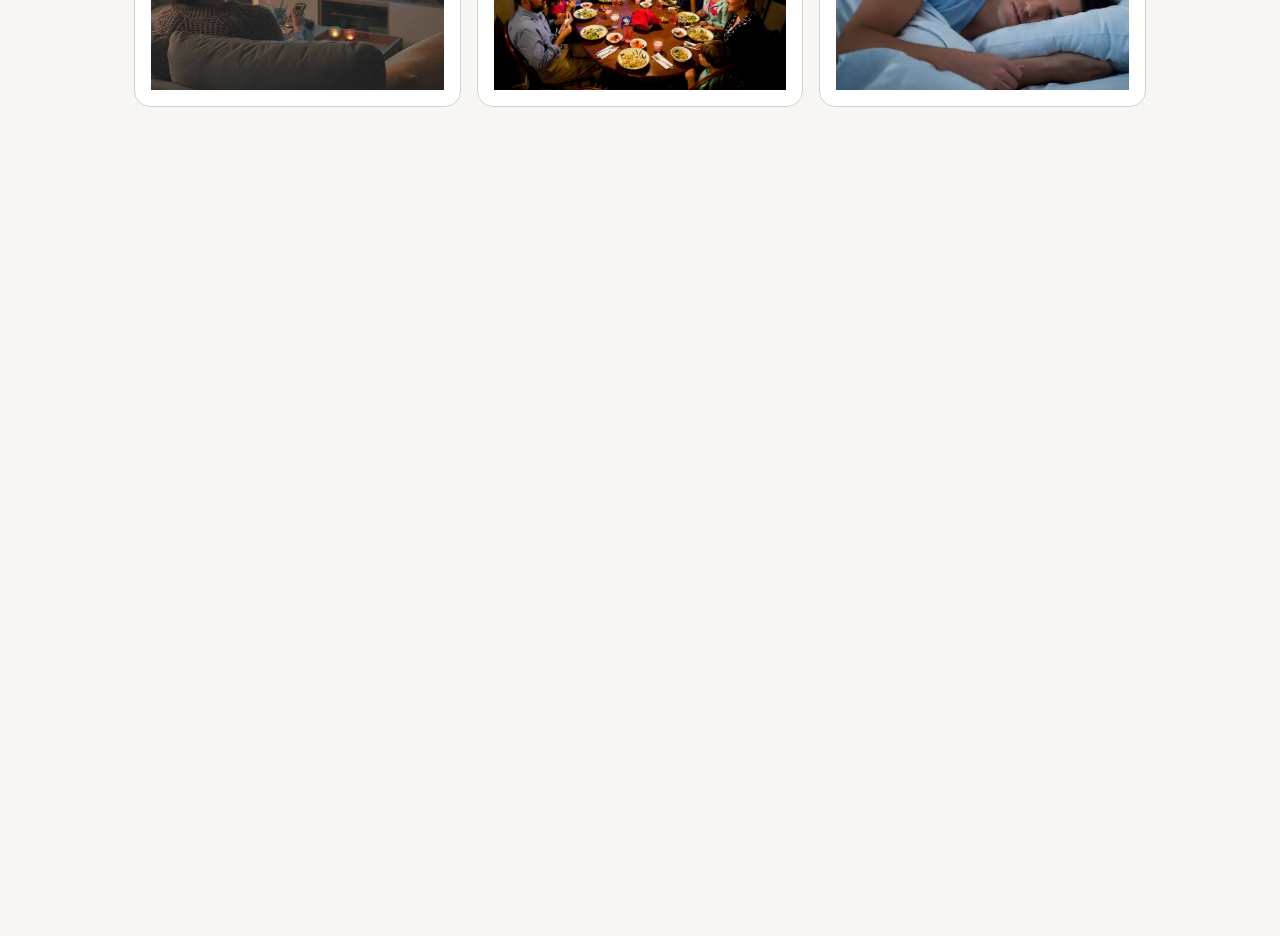
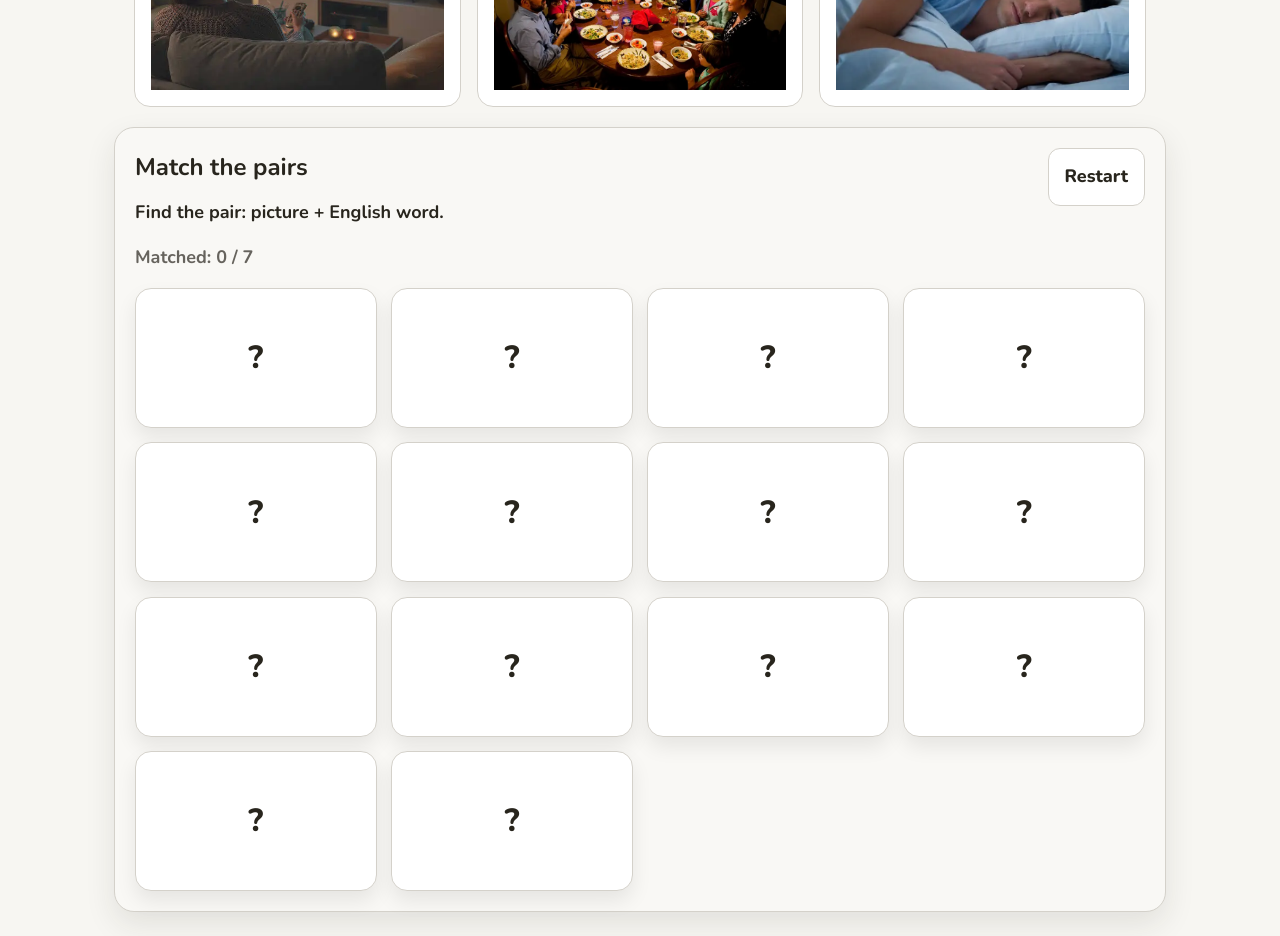
Before and after one commit to NatalinaMatioshko/english-simple-trainer, a React (Vite) app: page /lesson-17 in a window 1280 px wide. Shown: the part 7480-8416 px from the top of the page. Before the commit the page ends 7631 px from the top, so only its background shows below. Built offline with nearby package versions, Linux system fonts and the light colour scheme.

Commit message:
add flip cards match game

```diff
--- /dev/null
+++ b/src/components/VocabularyMatchGame.tsx
@@ -0,0 +1,167 @@
+import { useMemo, useState } from "react";
+import "../styles/lesson17.css";
+
+type Pair = {
+  id: number;
+  word: string;
+  image: string;
+};
+
+type Card = {
+  id: string;
+  pairId: number;
+  type: "image" | "word";
+  word: string;
+  image: string;
+};
+
+const pairs: Pair[] = [
+  { id: 1, word: "play", image: "play.webp" },
+  { id: 2, word: "have", image: "have.webp" },
+  { id: 3, word: "cook", image: "cook.webp" },
+  { id: 4, word: "buy", image: "buy.webp" },
+  { id: 5, word: "live", image: "live.webp" },
+  { id: 6, word: "drive", image: "drive.webp" },
+  { id: 7, word: "take", image: "take.webp" },
+];
+
+const imgPath = (fileName: string) =>
+  `${import.meta.env.BASE_URL}images/${fileName}`;
+
+const matchSound = `${import.meta.env.BASE_URL}sounds/match.mp3`;
+
+const shuffle = <T,>(array: T[]) => [...array].sort(() => Math.random() - 0.5);
+
+const buildDeck = () =>
+  shuffle(
+    pairs.flatMap((pair) => [
+      {
+        id: `${pair.id}-image`,
+        pairId: pair.id,
+        type: "image" as const,
+        word: pair.word,
+        image: pair.image,
+      },
+      {
+        id: `${pair.id}-word`,
+        pairId: pair.id,
+        type: "word" as const,
+        word: pair.word,
+        image: pair.image,
+      },
+    ]),
+  );
+
+export default function VocabularyMatchGame() {
+  const [cards, setCards] = useState<Card[]>(() => buildDeck());
+  const [flipped, setFlipped] = useState<string[]>([]);
+  const [matched, setMatched] = useState<number[]>([]);
+  const [locked, setLocked] = useState(false);
+
+  const matchedCount = useMemo(() => matched.length, [matched]);
+
+  const playMatchSound = () => {
+    const audio = new Audio(matchSound);
+    audio.play().catch(() => {});
+  };
+
+  const resetTurn = () => {
+    setFlipped([]);
+    setLocked(false);
+  };
+
+  const handleCardClick = (card: Card) => {
+    if (locked) return;
+    if (flipped.includes(card.id)) return;
+    if (matched.includes(card.pairId)) return;
+    if (flipped.length === 2) return;
+
+    const nextFlipped = [...flipped, card.id];
+    setFlipped(nextFlipped);
+
+    if (nextFlipped.length === 2) {
+      setLocked(true);
+
+      const first = cards.find((c) => c.id === nextFlipped[0]);
+      const second = cards.find((c) => c.id === nextFlipped[1]);
+
+      if (first && second && first.pairId === second.pairId) {
+        setTimeout(() => {
+          setMatched((prev) =>
+            prev.includes(first.pairId) ? prev : [...prev, first.pairId],
+          );
+          playMatchSound();
+          resetTurn();
+        }, 850);
+      } else {
+        setTimeout(() => {
+          resetTurn();
+        }, 850);
+      }
+    }
+  };
+
+  const restart = () => {
+    setCards(buildDeck());
+    setFlipped([]);
+    setMatched([]);
+    setLocked(false);
+  };
+
+  return (
+    <section className="panel vocab-match">
+      <div className="vocab-match-header">
+        <div>
+          <h2>Match the pairs</h2>
+          <p className="vocab-match-note">
+            Find the pair: picture + English word.
+          </p>
+        </div>
+
+        <button
+          className="action-btn secondary"
+          onClick={restart}
+          type="button"
+        >
+          Restart
+        </button>
+      </div>
+
+      <div className="vocab-match-stats">
+        <span>
+          Matched: {matchedCount} / {pairs.length}
+        </span>
+      </div>
+
+      <div className="match-grid">
+        {cards.map((card) => {
+          const isOpen =
+            flipped.includes(card.id) || matched.includes(card.pairId);
+
+          return (
+            <button
+              key={card.id}
+              className={`match-card ${isOpen ? "flipped" : ""}`}
+              onClick={() => handleCardClick(card)}
+              type="button"
+            >
+              <div className="match-card-inner">
+                <div className="match-card-front">
+                  <span>?</span>
+                </div>
+
+                <div className="match-card-back">
+                  {card.type === "image" ? (
+                    <img src={imgPath(card.image)} alt={card.word} />
+                  ) : (
+                    <span>{card.word}</span>
+                  )}
+                </div>
+              </div>
+            </button>
+          );
+        })}
+      </div>
+    </section>
+  );
+}
--- a/src/pages/Lesson17.tsx
+++ b/src/pages/Lesson17.tsx
@@ -5,6 +5,7 @@ import Lesson17Quiz from "../components/Lesson17Quiz";
 import "../styles/lesson17.css";
 import ScrollToTopButton from "../components/ScrollToTopButton";
 import VocabularyFlashcards from "../components/VocabularyFlashcards";
+import VocabularyMatchGame from "../components/VocabularyMatchGame";
 
 export default function Lesson17() {
   return (
@@ -71,8 +72,8 @@ export default function Lesson17() {
         </article> */}
       </section>
       <section>
-        {" "}
         <VocabularyFlashcards />
+        <VocabularyMatchGame />
       </section>
 
       <ScrollToTopButton />
--- a/src/styles/lesson17.css
+++ b/src/styles/lesson17.css
@@ -289,3 +289,104 @@
   object-fit: cover;
   display: block;
 }
+/* =====VocabularyMatchGame========== */
+.vocab-match {
+  display: grid;
+  gap: 1rem;
+  padding: 1.25rem;
+}
+
+.vocab-match-header {
+  display: flex;
+  justify-content: space-between;
+  align-items: flex-start;
+  gap: 1rem;
+}
+
+.vocab-match-note,
+.vocab-match-stats {
+  margin: 0;
+  font-weight: 700;
+}
+
+.vocab-match-stats {
+  color: var(--color-text-muted);
+}
+
+.match-grid {
+  display: grid;
+  grid-template-columns: repeat(4, minmax(0, 1fr));
+  gap: 0.9rem;
+}
+
+.match-card {
+  border: 0;
+  padding: 0;
+  background: transparent;
+  cursor: pointer;
+  perspective: 1000px;
+  min-height: 140px;
+}
+
+.match-card-inner {
+  position: relative;
+  width: 100%;
+  height: 140px;
+  transform-style: preserve-3d;
+  transition: transform 0.6s;
+}
+
+.match-card.flipped .match-card-inner {
+  transform: rotateY(180deg);
+}
+
+.match-card-front,
+.match-card-back {
+  position: absolute;
+  inset: 0;
+  display: flex;
+  align-items: center;
+  justify-content: center;
+  border-radius: 16px;
+  backface-visibility: hidden;
+  overflow: hidden;
+  border: 1px solid var(--color-border);
+  box-shadow: 0 10px 20px rgba(0, 0, 0, 0.08);
+}
+
+.match-card-front {
+  background: var(--color-surface-2);
+  font-size: 2rem;
+  font-weight: 900;
+  color: var(--color-text);
+}
+
+.match-card-back {
+  transform: rotateY(180deg);
+  background: var(--color-primary);
+  color: #fff;
+}
+
+.match-card-back img {
+  width: 100%;
+  height: 100%;
+  object-fit: cover;
+  display: block;
+}
+
+.match-card-back span {
+  font-size: 1.1rem;
+  font-weight: 800;
+  text-align: center;
+  padding: 0.6rem;
+}
+
+@media (max-width: 900px) {
+  .match-grid {
+    grid-template-columns: repeat(2, minmax(0, 1fr));
+  }
+
+  .match-card-inner {
+    height: 130px;
+  }
+}
```
Also changed, not shown: 2 other files (tests, documents, lock files or other folders).
